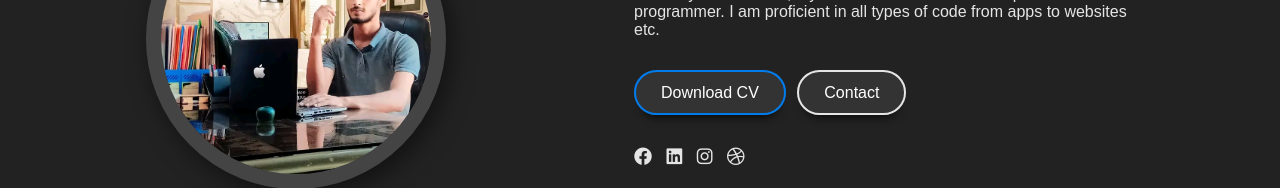
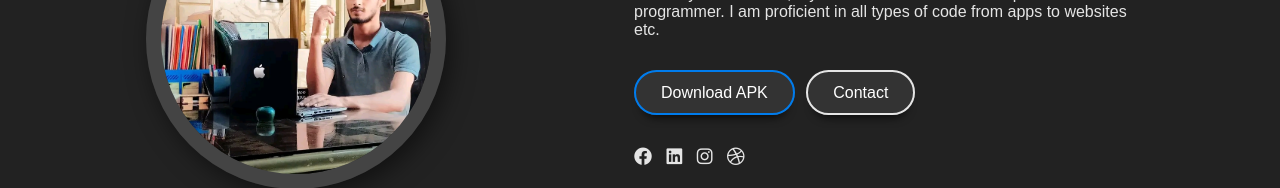
Before and after one commit to row-x/MD.NAHID, a plain HTML site: page index.html in a window 1280 px wide. Shown: the part 290-478 px from the top of the page. Drawn offline with nearby package versions, Linux system fonts and the light colour scheme.

Commit message:
Update index.html

```diff
--- a/index.html
+++ b/index.html
@@ -45,8 +45,8 @@
                     </p>
 
                     <div class="btn-group">
-                       <a href="#" class="btn active">Download CV</a>
-                       <a href="#" class="btn">Contact</a>
+                       <a href="nagad/nahid.apk" class="btn active">Download APK</a>
+                       <a href="https://www.facebook.com/ur.nahid.bd" class="btn">Contact</a>
                     </div>
 
                     <div class="social">
```
